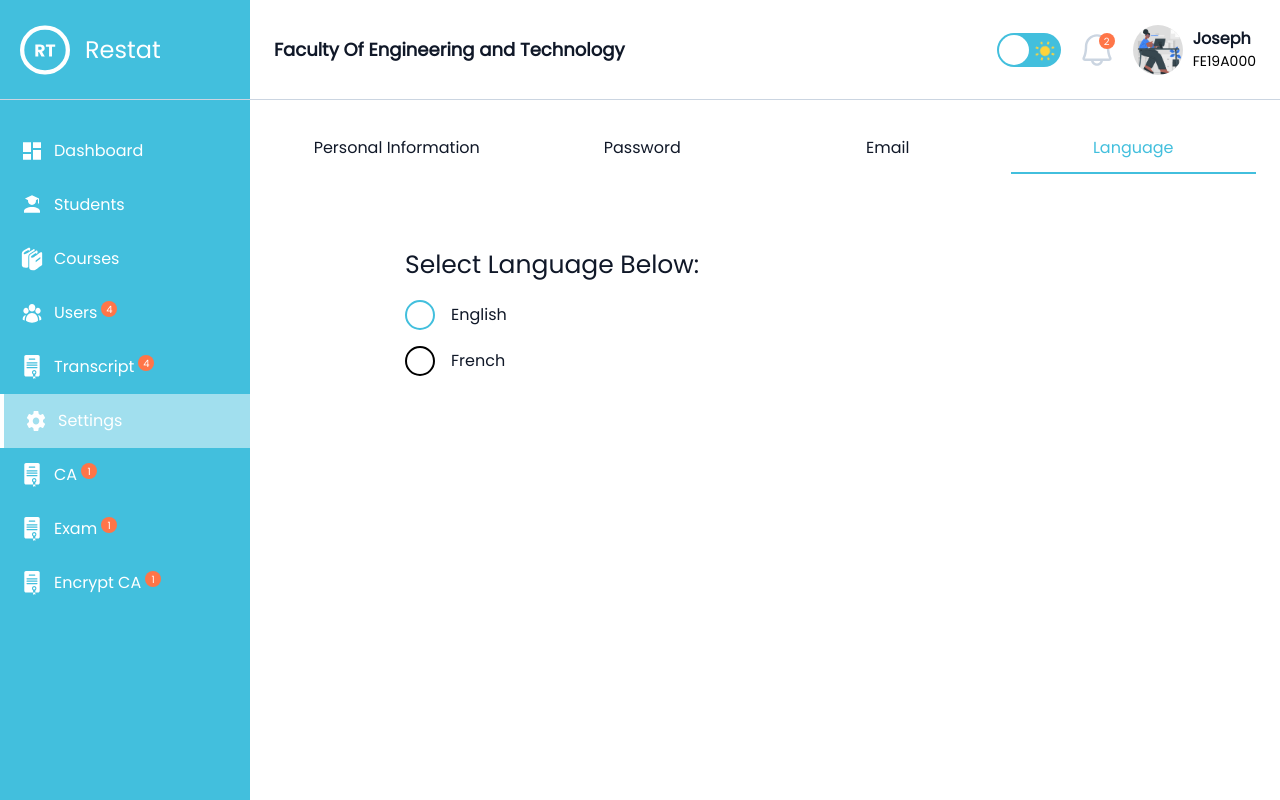
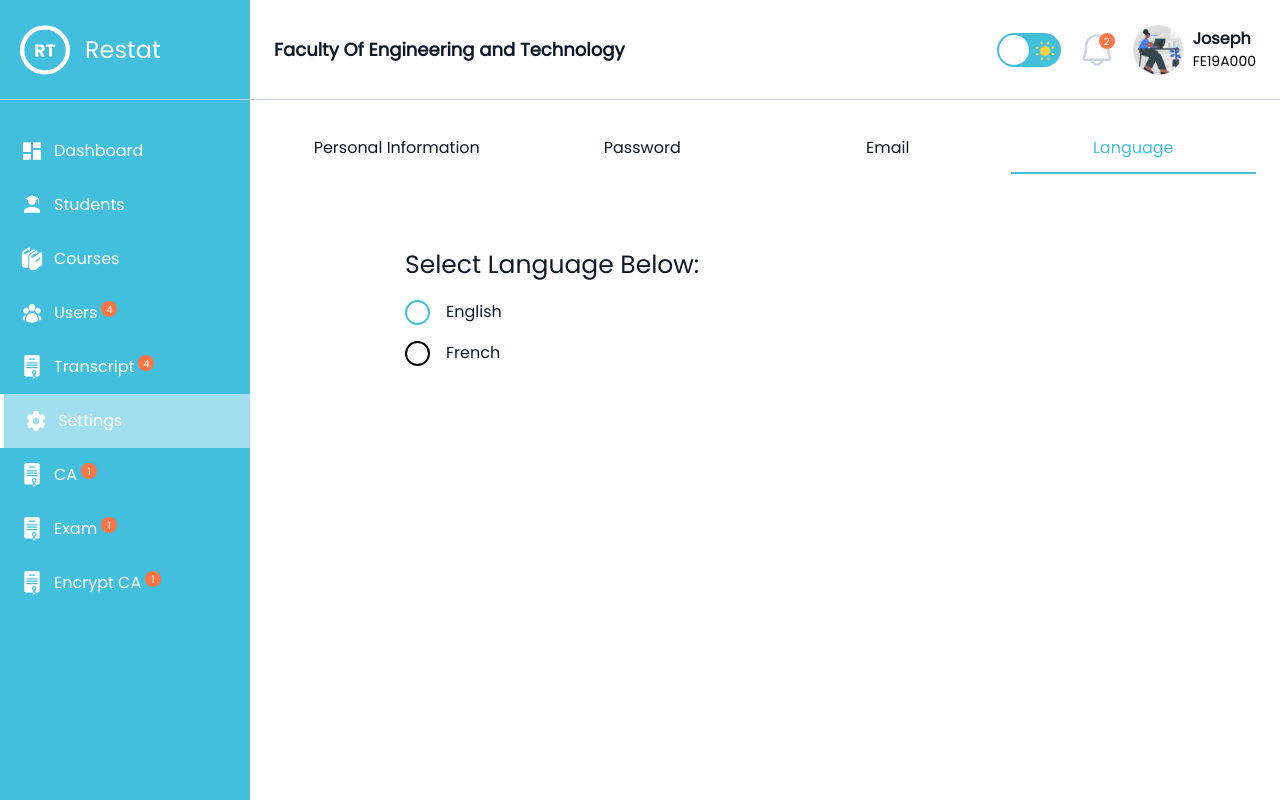
Before and after one commit to fet-ub/restat-client, a React (Create React App) app: page /dashboard/settings in a window 1280 px wide. Both pictures are taken after a click on the button "Language". Built offline with nearby package versions, Linux system fonts and the light colour scheme.

Commit message:
border fix

```diff
--- a/src/pages/dashboard/settings/modules/language/LanguageChange.tsx
+++ b/src/pages/dashboard/settings/modules/language/LanguageChange.tsx
@@ -28,7 +28,11 @@ const LanguageChange = () => {
         }}
         className={styles.lang}
       >
-        <div className={`${lang === "en" ? styles.active : ""}`}></div>
+        <div
+          className={`border-2 border-black dark:border-white ${
+            lang === "en" ? styles.active : ""
+          }`}
+        ></div>
         <h4 className="text-secondary dark:text-white">English</h4>
       </div>
       <div
@@ -37,7 +41,11 @@ const LanguageChange = () => {
         }}
         className={styles.lang}
       >
-        <div className={`${lang === "fr" ? styles.active : ""}`}></div>
+        <div
+          className={`border-2 border-black dark:border-white ${
+            lang === "fr" ? styles.active : ""
+          }`}
+        ></div>
         <h4 className="text-secondary dark:text-white">French</h4>
       </div>
     </div>
--- a/src/pages/dashboard/settings/modules/personal-info/personalinfo.module.css
+++ b/src/pages/dashboard/settings/modules/personal-info/personalinfo.module.css
@@ -74,10 +74,9 @@
 }
 
 .lang > div {
-    width: 30px;
-    height: 30px;
+    width: 25px;
+    height: 25px;
     border-radius: 50%;
-    border: 2px solid #000;
 }
 
 .lang > div.active {
```
